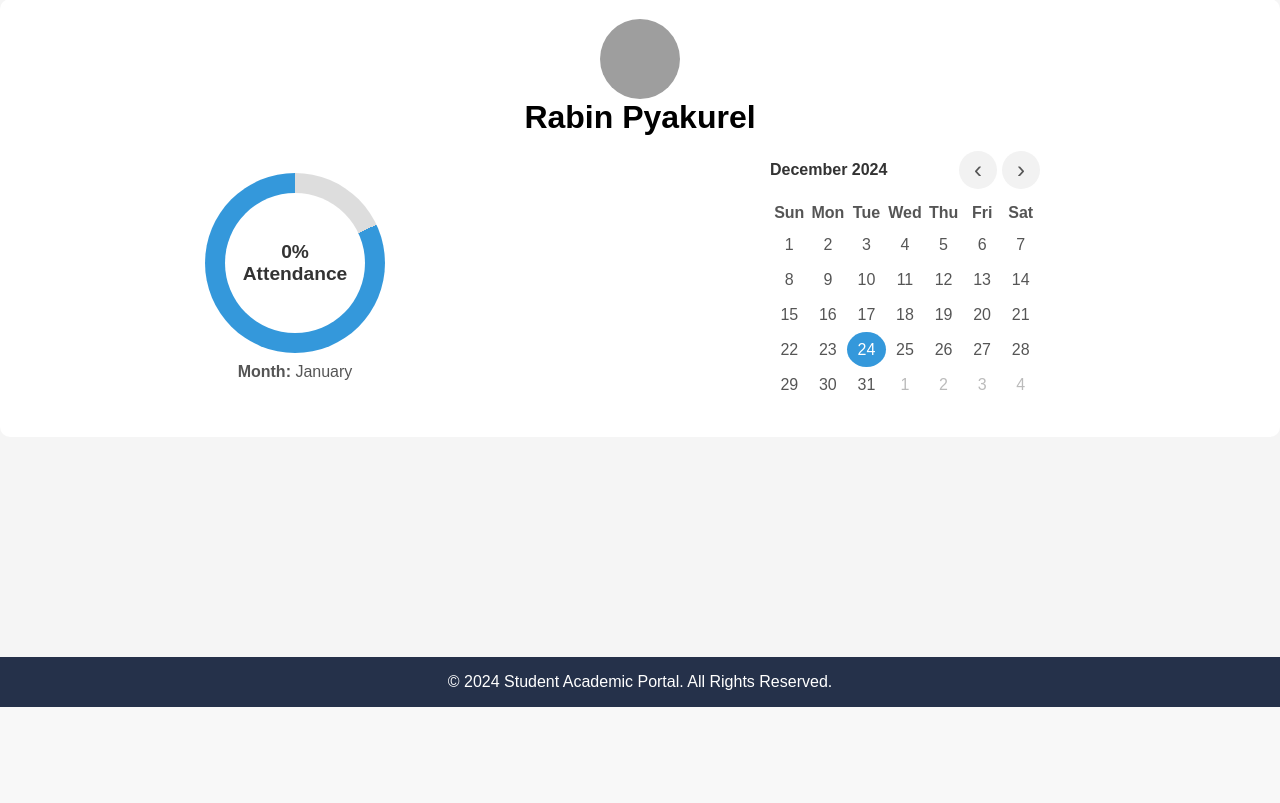
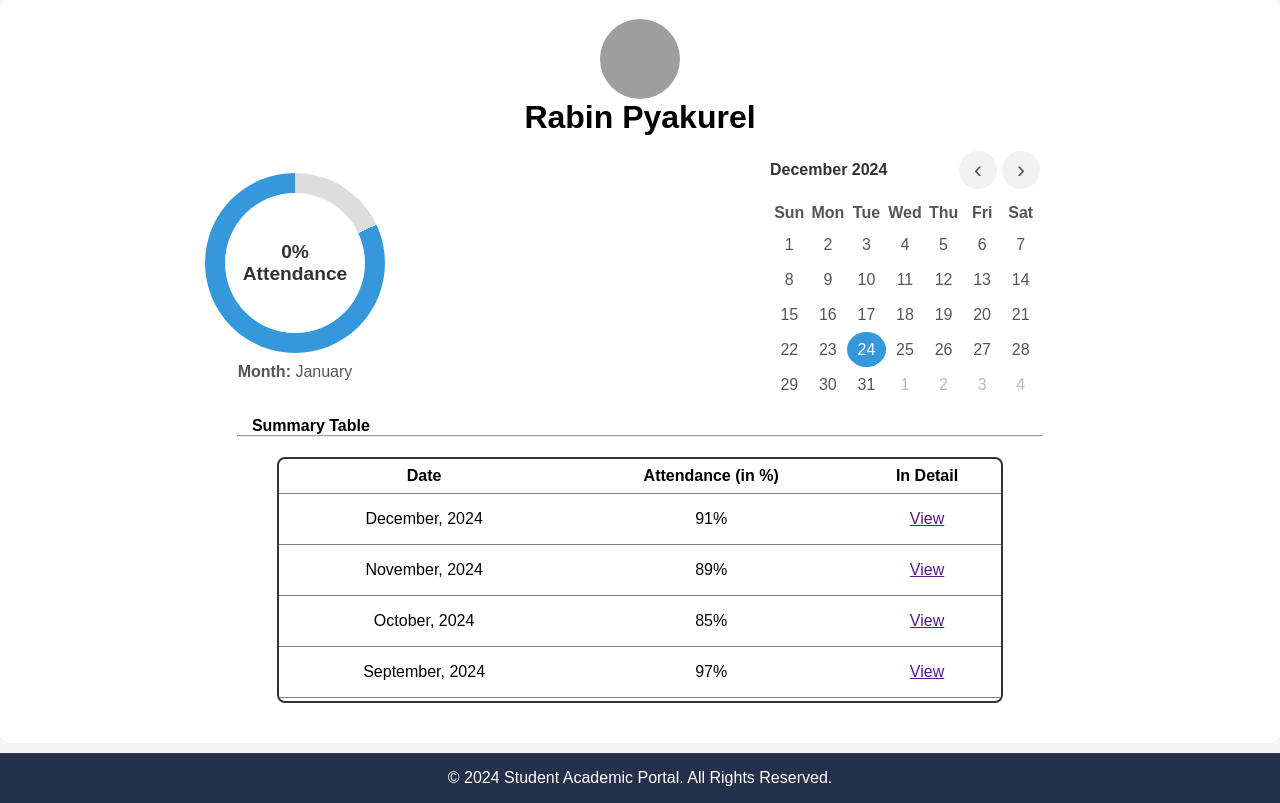
Before and after one commit to RabinPyakurel/Student-Academic-portal, a PHP site: page /department/attendance.php in a window 1280 px wide. Shown: the part 93-896 px from the top of the page. Before the commit the page ends 800 px from the top, so only its background shows below. Run offline with PHP 8.4, Linux system fonts and the light colour scheme; grey boxes are pictures that could not be loaded.

Commit message:
added summary table

```diff
--- a/assets/css/attendance.css
+++ b/assets/css/attendance.css
@@ -161,6 +161,44 @@ main {
     color: #333;
 }
 
+.attendance-overview {
+    width: 65%;
+    margin: auto;
+}
+
+.attendance-overview h4 {
+    margin-left: 1.85%;
+}
+
+.attendance-table {
+    margin: 20px auto;
+    display: flex;
+    justify-content: center;
+    align-items: center;
+    border: 2px solid #333;
+    width: 90%;
+    border-radius: 0.5rem;
+}
+
+.attendance-table table {
+    width: 100%;
+    border-collapse: collapse;
+    text-align: center;
+    margin-bottom: 3px;
+}
+
+.attendance-table th {
+    border-bottom: 1px solid #838383;
+    padding: 0.5rem;
+    text-align: center;
+}
+
+.attendance-table td {
+    padding: 1rem;
+    border-bottom: 1px solid #838383;
+}
+
+
 /* Responsive Design */
 @media (max-width: 1024px) {
     main {
--- a/department/attendance.php
+++ b/department/attendance.php
@@ -47,6 +47,40 @@
                 </div>
             </div>
         </div>
+
+        <div class="attendance-overview">
+            <h4>Summary Table</h4>
+            <hr>
+            <div class="attendance-table">
+                <table>
+                    <tr>
+                        <th>Date</th>
+                        <th>Attendance (in %)</th>
+                        <th>In Detail</th>
+                    </tr>
+                    <tr>
+                        <td>December, 2024</td>
+                        <td>91%</td>
+                        <td><a href="">View</a></td>
+                    </tr>
+                    <tr>
+                        <td>November, 2024</td>
+                        <td>89%</td>
+                        <td><a href="">View</a></td>
+                    </tr>
+                    <tr>
+                        <td>October, 2024</td>
+                        <td>85%</td>
+                        <td><a href="">View</a></td>
+                    </tr>
+                    <tr>
+                        <td>September, 2024</td>
+                        <td>97%</td>
+                        <td><a href="">View</a></td>
+                    </tr>
+                </table>
+            </div>
+        </div>
     </main>
     <?php include '../layout/footer.htm'; ?>
     <script src="../assets/js/attendance.js"></script>
```
